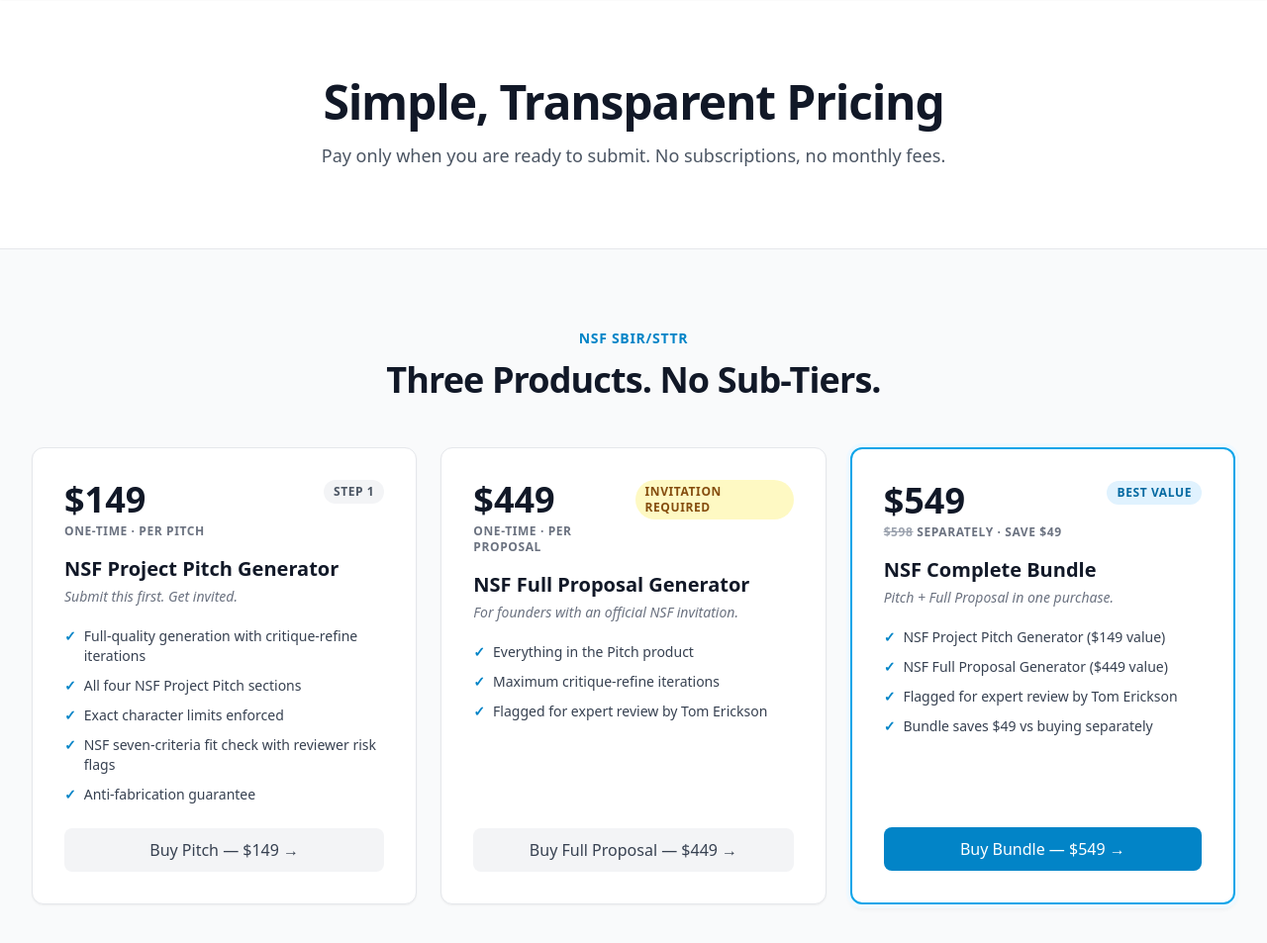
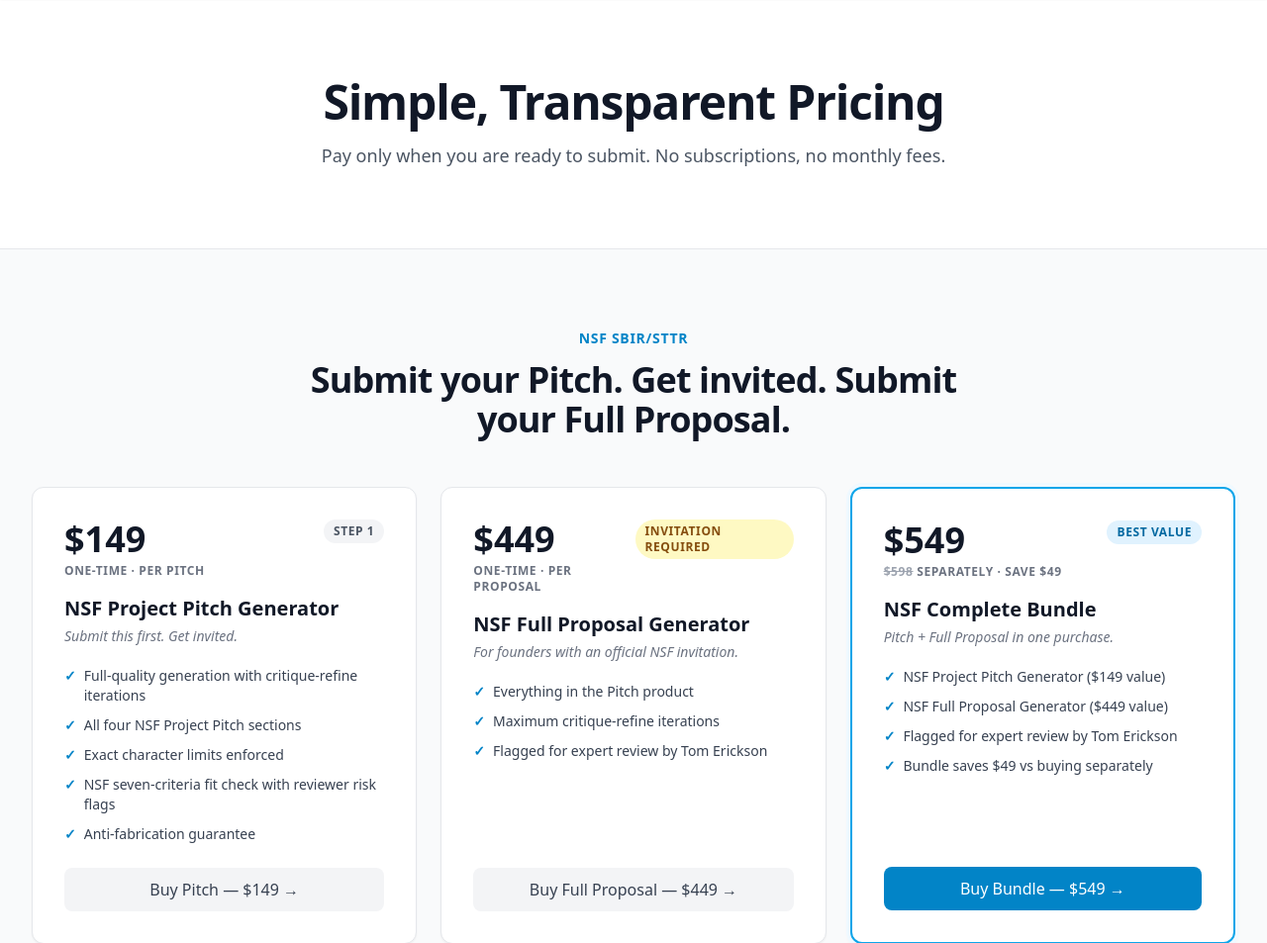
Before and after one commit to tommytoyou/grantentic, a FastAPI app: page /pricing in a window 1280 px wide. Shown: the part 66-1019 px from the top of the page at 99% size. Run offline with FastAPI, Linux system fonts and the light colour scheme; some libraries are stand-ins or nearby versions.

Commit message:
fix: update NSF pricing tagline
Co-Authored-By: Claude Opus 4.7 (1M context) <noreply@anthropic.com>

```diff
--- a/templates/pricing.html
+++ b/templates/pricing.html
@@ -20,7 +20,7 @@
     <div class="max-w-7xl mx-auto px-4 sm:px-6 lg:px-8">
         <div class="text-center max-w-2xl mx-auto mb-12">
             <p class="text-sm uppercase tracking-wider font-semibold text-primary-600 mb-3">NSF SBIR/STTR</p>
-            <h2 class="text-3xl sm:text-4xl font-bold text-gray-900 tracking-tight">Three Products. No Sub-Tiers.</h2>
+            <h2 class="text-3xl sm:text-4xl font-bold text-gray-900 tracking-tight">Submit your Pitch. Get invited. Submit your Full Proposal.</h2>
         </div>
 
         <div class="grid grid-cols-1 md:grid-cols-3 gap-6">
```
